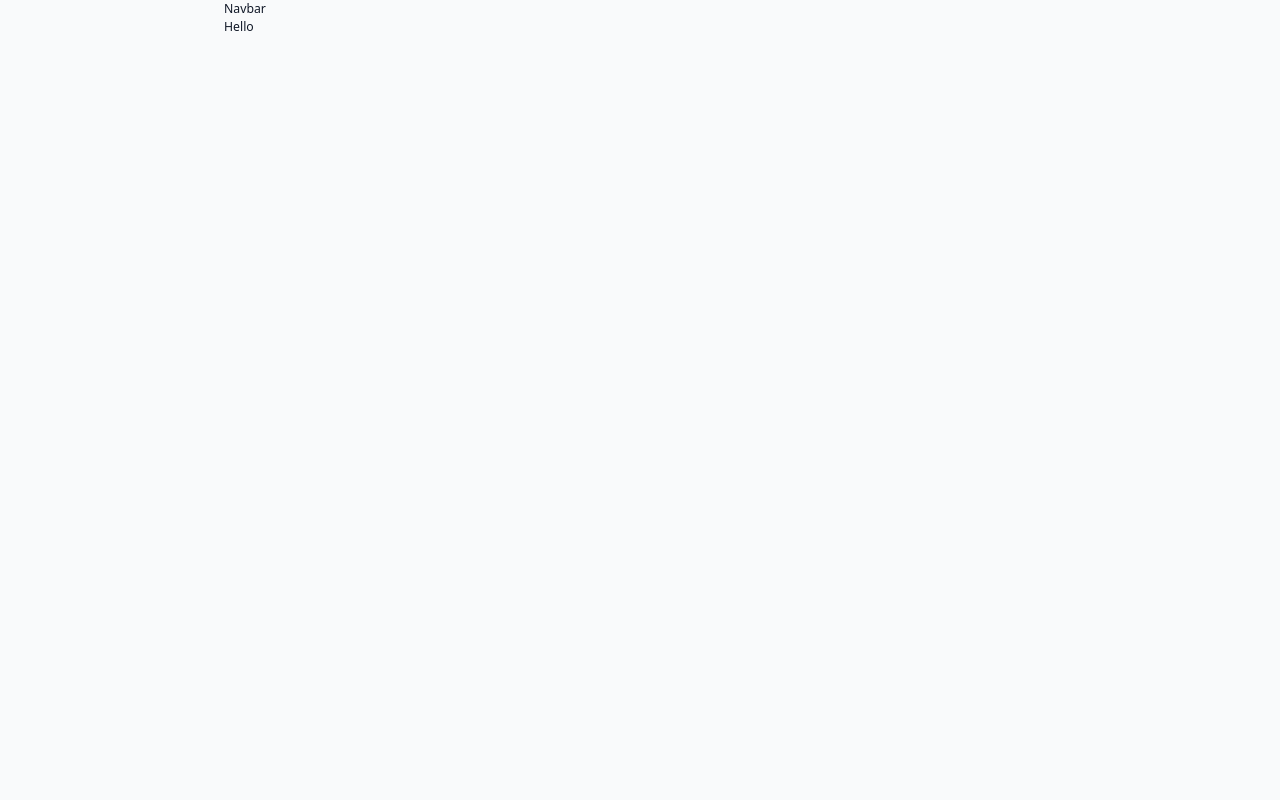
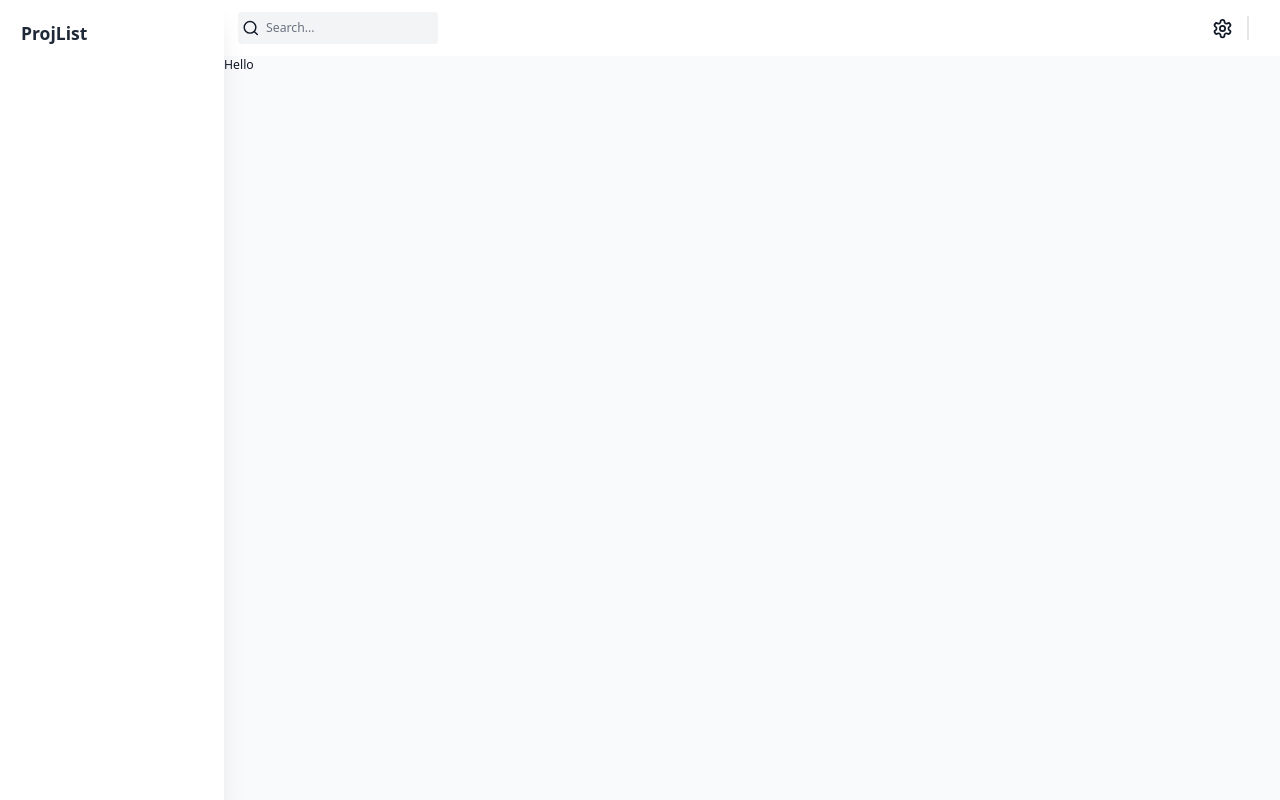
Before and after one commit to dennoh-mzoefu/project-management, a Next.js app in the folder client/: page / in a window 1280 px wide. Built offline with nearby package versions, Linux system fonts and the light colour scheme.

Commit message:
navabr and sidebar

```diff
--- a/client/src/app/(components)/Navbar/index.tsx
+++ b/client/src/app/(components)/Navbar/index.tsx
@@ -1,9 +1,32 @@
 import React from 'react'
+import { Menu, Moon, Search, Settings, Sun, User } from "lucide-react";
+import Link from 'next/link';
 
 function Navbar() {
     return (
-        <div>
-            Navbar
+        <div className="flex items-center justify-between bg-white px-4 py-3 dark:bg-black">
+            {/* Search Bar */}
+            <div className="flex items-center gap-8">
+                <div className="relative flex h-min w-[200px]">
+                    <Search className="absolute left-[4px] top-1/2 mr-2 h-5 w-5 -translate-y-1/2 transform cursor-pointer dark:text-white" />
+                    <input
+                        className="w-full rounded border-none bg-gray-100 p-2 pl-8 placeholder-gray-500 focus:border-transparent focus:outline-none dark:bg-gray-700 dark:text-white dark:placeholder-white"
+                        type="search"
+                        placeholder="Search..."
+                    />
+                </div>
+            </div>
+            <div className="flex items-center">
+                <Link
+                    href="/settings"
+                    className={
+                        `h-min w-min rounded p-2 hover:bg-gray-100`
+                    }
+                >
+                    <Settings className="h-6 w-6 cursor-pointer dark:text-white" />
+                </Link>
+                <div className="ml-2 mr-5 hidden min-h-[2em] w-[0.1rem] bg-gray-200 md:inline-block"></div>
+            </div>
         </div>
     )
 }
--- /dev/null
+++ b/client/src/app/(components)/Sidebar/index.tsx
@@ -0,0 +1,23 @@
+'use client'
+import React, { useState } from 'react'
+
+function Sidebar() {
+    const [showProjects, setShowProjects] = useState(true);
+    const [showPriority, setShowPriority] = useState(true);
+    const sidebarClassNames = `fixed flex flex-col h-[100%] justify-between shadow-xl
+    transition-all duration-300 h-full z-40 dark:bg-black overflow-y-auto bg-white w-64`
+    return (
+        <div className={sidebarClassNames}>
+            <div className="flex h-[100%] w-full flex-col justify-start">
+                {/* TOP LOGO */}
+                <div className="z-50 flex min-h-[56px] w-64 items-center justify-between bg-white px-6 pt-3 dark:bg-black">
+                    <div className="text-xl font-bold text-gray-800 dark:text-white">
+                        ProjList
+                    </div>
+                </div>
+            </div>
+        </div>
+    )
+}
+
+export default Sidebar
--- a/client/src/app/dashboardWrapper.tsx
+++ b/client/src/app/dashboardWrapper.tsx
@@ -1,10 +1,12 @@
 import React from 'react'
 import Navbar from './(components)/Navbar'
+import Sidebar from './(components)/Sidebar'
 
 const DashboardWrapper = ({ children }: { children: React.ReactNode }) => {
     return (
         <div className='flex min-h-screen w-full bg-gray-50 text-gray-900'>
             {/* sidebar */}
+            <Sidebar />
             <main className={`flex w-full flex-col bg-gray-50 dark:bg-dark md:pl-64`}>
                 <Navbar />
                 {children}
```
